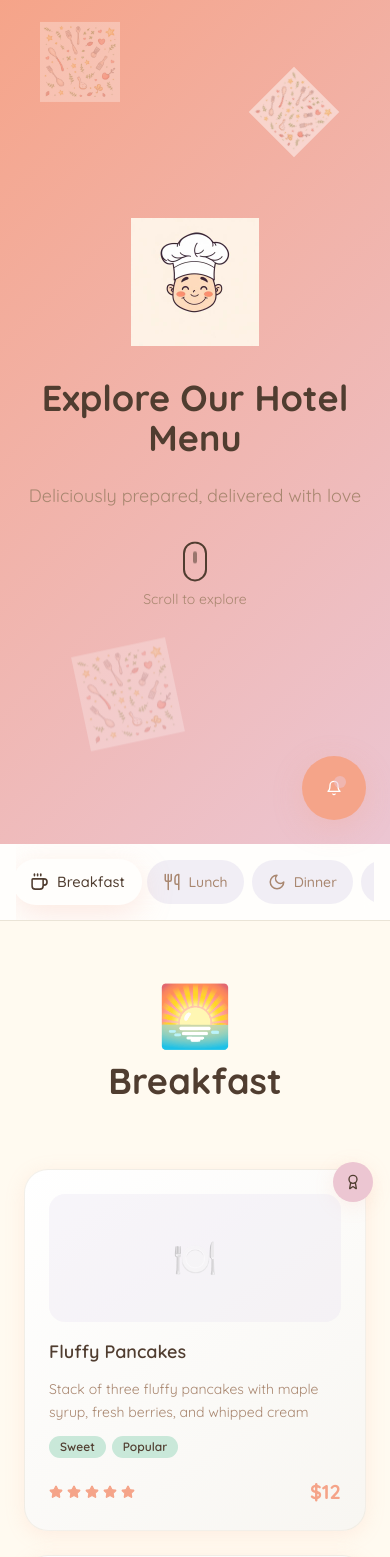
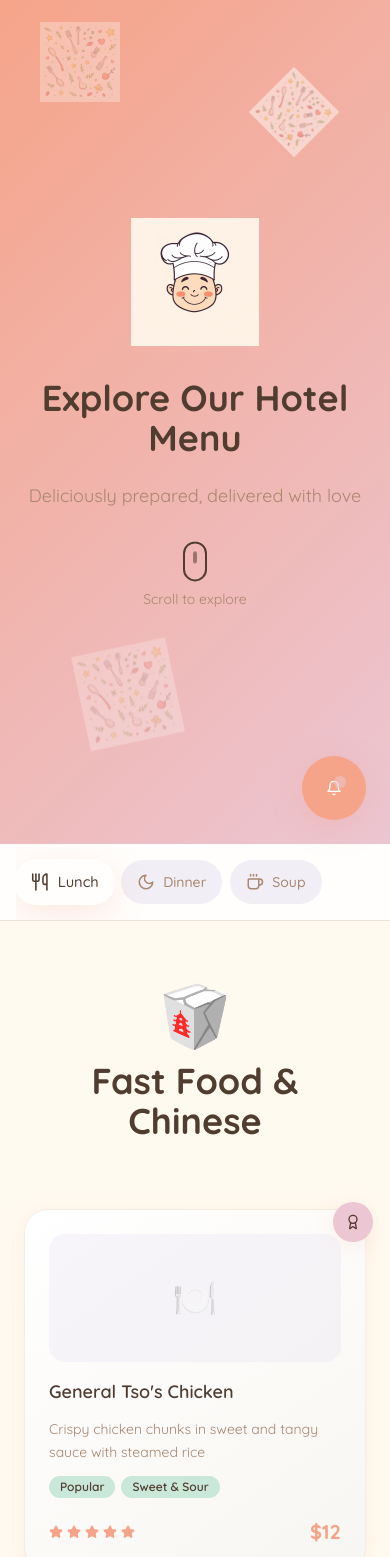
Before and after one commit to ThePaGeMan/doodle-dish-delight, a React (Vite) app: page / in a window 390 px wide. Shown: the top 1557 px of the page. Built offline with nearby package versions, Linux system fonts and the light colour scheme.

Commit message:
Update menu categories and responsiveness
Remove breakfast, desserts, and drinks categories. Add a soup category. Ensure mobile responsiveness for menu options.

```diff
--- a/src/components/MenuNavigation.tsx
+++ b/src/components/MenuNavigation.tsx
@@ -10,11 +10,9 @@ const MenuNavigation = ({ activeSection, onNavigate }: MenuNavigationProps) => {
   const [isSticky, setIsSticky] = useState(false);
 
   const menuCategories = [
-    { id: 'breakfast', name: 'Breakfast', icon: Coffee, color: 'menu-breakfast' },
     { id: 'lunch', name: 'Lunch', icon: Utensils, color: 'menu-lunch' },
     { id: 'dinner', name: 'Dinner', icon: Moon, color: 'menu-dinner' },
-    { id: 'desserts', name: 'Desserts', icon: IceCream, color: 'menu-dessert' },
-    { id: 'drinks', name: 'Drinks', icon: Wine, color: 'menu-drinks' },
+    { id: 'soup', name: 'Soup', icon: Coffee, color: 'menu-soup' },
   ];
 
   useEffect(() => {
--- a/src/data/menuData.ts
+++ b/src/data/menuData.ts
@@ -1,207 +1,122 @@
 export const menuData = {
-  breakfast: [
+  lunch: [
     {
-      name: "Fluffy Pancakes",
-      description: "Stack of three fluffy pancakes with maple syrup, fresh berries, and whipped cream",
+      name: "General Tso's Chicken",
+      description: "Crispy chicken chunks in sweet and tangy sauce with steamed rice",
       price: "$12",
-      tags: ["Sweet", "Popular"],
+      tags: ["Popular", "Sweet & Sour"],
       isChefsPick: true
     },
     {
-      name: "Avocado Toast Supreme",
-      description: "Sourdough toast topped with smashed avocado, poached egg, cherry tomatoes, and microgreens",
-      price: "$14",
-      tags: ["Healthy", "Instagram-worthy"],
-      isVegan: true
+      name: "Beef Lo Mein",
+      description: "Stir-fried noodles with tender beef, vegetables in savory sauce",
+      price: "$11",
+      tags: ["Noodles", "Beef"]
     },
     {
-      name: "Classic Eggs Benedict",
-      description: "Toasted English muffin with Canadian bacon, poached eggs, and house-made hollandaise sauce",
-      price: "$16",
-      tags: ["Classic", "Indulgent"]
+      name: "Kung Pao Chicken",
+      description: "Diced chicken with peanuts, vegetables and chili peppers",
+      price: "$10",
+      tags: ["Spicy", "Nuts"]
     },
     {
-      name: "Fresh Fruit Bowl",
-      description: "Seasonal fresh fruits with Greek yogurt, granola, and local honey drizzle",
-      price: "$10",
-      tags: ["Healthy", "Light"],
-      isVegan: true
+      name: "Sweet & Sour Pork",
+      description: "Crispy pork with bell peppers, pineapple in tangy sauce",
+      price: "$11",
+      tags: ["Sweet & Sour", "Pork"]
     },
     {
-      name: "Continental Breakfast",
-      description: "Assorted pastries, fresh fruit, yogurt, coffee, and orange juice",
-      price: "$18",
-      tags: ["Complete", "Traditional"]
+      name: "Chicken Fried Rice",
+      description: "Wok-fried rice with chicken, eggs, peas and carrots",
+      price: "$9",
+      tags: ["Rice", "Classic"]
     },
     {
-      name: "Green Smoothie Bowl",
-      description: "Spinach, banana, mango smoothie topped with chia seeds, coconut flakes, and granola",
-      price: "$11",
-      tags: ["Superfood", "Energizing"],
-      isVegan: true
-    }
-  ],
-  lunch: [
-    {
-      name: "Truffle Mushroom Risotto",
-      description: "Creamy arborio rice with wild mushrooms, truffle oil, parmesan, and fresh herbs",
-      price: "$24",
-      tags: ["Gourmet", "Vegetarian"],
-      isChefsPick: true
-    },
-    {
-      name: "Grilled Salmon Salad",
-      description: "Atlantic salmon on mixed greens with quinoa, cherry tomatoes, and lemon vinaigrette",
-      price: "$22",
-      tags: ["Healthy", "Protein-rich"]
-    },
-    {
-      name: "Artisan Burger",
-      description: "House-made beef patty with aged cheddar, caramelized onions, and truffle fries",
-      price: "$19",
-      tags: ["Comfort Food", "Popular"]
-    },
-    {
-      name: "Mediterranean Bowl",
-      description: "Quinoa, hummus, roasted vegetables, olives, feta cheese, and tahini dressing",
-      price: "$16",
-      tags: ["Healthy", "Mediterranean"],
-      isVegan: true
-    },
-    {
-      name: "Caesar Wrap",
-      description: "Grilled chicken, romaine lettuce, parmesan, and caesar dressing in a spinach wrap",
-      price: "$14",
-      tags: ["Light", "Portable"]
-    },
-    {
-      name: "Lobster Roll",
-      description: "Fresh lobster meat with lemon mayo on a toasted brioche roll, served with chips",
-      price: "$28",
-      tags: ["Seafood", "Premium"],
+      name: "Orange Chicken",
+      description: "Battered chicken in citrus glaze with steamed broccoli",
+      price: "$12",
+      tags: ["Citrus", "Popular"],
       isChefsPick: true
     }
   ],
   dinner: [
     {
-      name: "Wagyu Beef Tenderloin",
-      description: "Premium wagyu with roasted vegetables, truffle mashed potatoes, and red wine jus",
-      price: "$65",
-      tags: ["Premium", "Signature"],
+      name: "Peking Duck",
+      description: "Traditional roasted duck with pancakes, cucumber and hoisin sauce",
+      price: "$25",
+      tags: ["Premium", "Traditional"],
       isChefsPick: true
     },
     {
-      name: "Pan-Seared Duck Breast",
-      description: "Crispy duck breast with cherry gastrique, wild rice, and seasonal vegetables",
-      price: "$38",
-      tags: ["Gourmet", "Seasonal"]
+      name: "Mongolian Beef",
+      description: "Tender beef with onions and scallions in savory sauce",
+      price: "$16",
+      tags: ["Beef", "Savory"]
     },
     {
-      name: "Seafood Paella",
-      description: "Traditional Spanish paella with prawns, mussels, calamari, and saffron rice",
-      price: "$32",
-      tags: ["Spanish", "Sharing"]
+      name: "Honey Walnut Shrimp",
+      description: "Crispy shrimp with candied walnuts and creamy sauce",
+      price: "$18",
+      tags: ["Seafood", "Sweet"]
     },
     {
-      name: "Lamb Rack Provençal",
-      description: "Herb-crusted rack of lamb with ratatouille and rosemary jus",
-      price: "$42",
-      tags: ["French", "Elegant"]
+      name: "Mapo Tofu",
+      description: "Silky tofu in spicy Sichuan sauce with ground pork",
+      price: "$14",
+      tags: ["Spicy", "Tofu"],
+      isVegan: true
     },
     {
-      name: "Vegetarian Tasting Menu",
-      description: "Chef's selection of five seasonal vegetarian courses with wine pairings",
-      price: "$55",
-      tags: ["Tasting", "Seasonal"],
-      isVegan: true,
+      name: "Szechuan Fish",
+      description: "Fresh fish fillet in spicy Szechuan peppercorn sauce",
+      price: "$20",
+      tags: ["Spicy", "Fish"]
+    },
+    {
+      name: "Char Siu Pork",
+      description: "BBQ pork with steamed rice and Asian vegetables",
+      price: "$15",
+      tags: ["BBQ", "Traditional"]
+    }
+  ],
+  soup: [
+    {
+      name: "Hot & Sour Soup",
+      description: "Traditional soup with tofu, mushrooms, and bamboo shoots",
+      price: "$6",
+      tags: ["Spicy", "Traditional"],
       isChefsPick: true
     },
     {
-      name: "Blackened Mahi-Mahi",
-      description: "Cajun-spiced mahi-mahi with coconut rice, plantains, and mango salsa",
-      price: "$26",
-      tags: ["Tropical", "Spiced"]
-    }
-  ],
-  desserts: [
-    {
-      name: "Chocolate Lava Cake",
-      description: "Warm chocolate cake with molten center, vanilla ice cream, and raspberry coulis",
-      price: "$12",
-      tags: ["Chocolate", "Warm"],
-      isChefsPick: true
+      name: "Wonton Soup",
+      description: "Pork and shrimp wontons in clear chicken broth",
+      price: "$8",
+      tags: ["Comfort", "Dumplings"]
     },
     {
-      name: "Crème Brûlée Trio",
-      description: "Classic vanilla, lavender honey, and espresso crème brûlée with caramelized sugar",
-      price: "$14",
-      tags: ["Classic", "French"]
+      name: "Egg Drop Soup",
+      description: "Silky egg ribbons in seasoned chicken broth",
+      price: "$5",
+      tags: ["Light", "Classic"]
     },
     {
-      name: "Tiramisu",
-      description: "Traditional Italian tiramisu with mascarpone, coffee, and cocoa dust",
-      price: "$10",
-      tags: ["Italian", "Coffee"]
+      name: "Seafood Corn Soup",
+      description: "Creamy soup with crab meat, shrimp and sweet corn",
+      price: "$9",
+      tags: ["Seafood", "Creamy"]
     },
     {
-      name: "Seasonal Fruit Tart",
-      description: "Pastry shell with vanilla custard and fresh seasonal fruits",
-      price: "$11",
-      tags: ["Fresh", "Seasonal"]
+      name: "Winter Melon Soup",
+      description: "Clear soup with winter melon, ham and dried scallops",
+      price: "$7",
+      tags: ["Light", "Traditional"]
     },
     {
-      name: "Gelato Selection",
-      description: "Three scoops of house-made gelato: pistachio, salted caramel, and berry sorbet",
-      price: "$9",
-      tags: ["Frozen", "Light"],
-      isVegan: true
-    },
-    {
-      name: "Cheese Board",
-      description: "Selection of artisan cheeses with fig jam, nuts, and artisan crackers",
-      price: "$18",
-      tags: ["Savory", "Sharing"]
-    }
-  ],
-  drinks: [
-    {
-      name: "Signature Hotel Cocktail",
-      description: "House special with premium gin, elderflower, cucumber, and fresh lime",
-      price: "$16",
-      tags: ["Signature", "Refreshing"],
+      name: "Tom Yum Soup",
+      description: "Spicy Thai soup with shrimp, mushrooms and lemongrass",
+      price: "$8",
+      tags: ["Spicy", "Thai"],
       isChefsPick: true
-    },
-    {
-      name: "Wine Selection",
-      description: "Curated selection of local and international wines by the glass or bottle",
-      price: "$8-45",
-      tags: ["Wine", "Varied"]
-    },
-    {
-      name: "Craft Beer Flight",
-      description: "Selection of four local craft beers in tasting portions",
-      price: "$18",
-      tags: ["Beer", "Local"]
-    },
-    {
-      name: "Fresh Juice Blend",
-      description: "Daily selection of cold-pressed juices with seasonal fruits and vegetables",
-      price: "$8",
-      tags: ["Healthy", "Fresh"],
-      isVegan: true
-    },
-    {
-      name: "Artisan Coffee",
-      description: "Single-origin coffee roasted in-house, available as espresso, drip, or specialty drinks",
-      price: "$4-7",
-      tags: ["Coffee", "Local"]
-    },
-    {
-      name: "Herbal Tea Collection",
-      description: "Premium loose-leaf teas including chamomile, peppermint, and exotic blends",
-      price: "$5",
-      tags: ["Tea", "Calming"],
-      isVegan: true
     }
   ]
 };
--- a/src/index.css
+++ b/src/index.css
@@ -44,11 +44,9 @@
     --ring: 15 85% 75%; /* peach ring */
 
     /* Custom Hotel Menu Colors */
-    --menu-breakfast: 45 90% 80%; /* sunny yellow */
     --menu-lunch: 120 40% 80%; /* fresh green */
     --menu-dinner: 25 60% 75%; /* warm orange */
-    --menu-dessert: 300 45% 85%; /* sweet purple */
-    --menu-drinks: 200 60% 80%; /* cool blue */
+    --menu-soup: 45 100% 85%; /* warm golden */
 
     /* Gradients */
     --gradient-hero: linear-gradient(135deg, hsl(15 85% 75%), hsl(340 50% 85%));
--- a/src/pages/Index.tsx
+++ b/src/pages/Index.tsx
@@ -7,7 +7,7 @@ import MenuFooter from '@/components/MenuFooter';
 import { menuData } from '@/data/menuData';
 
 const Index = () => {
-  const [activeSection, setActiveSection] = useState('breakfast');
+  const [activeSection, setActiveSection] = useState('lunch');
 
   // Intersection Observer to track active section
   useEffect(() => {
@@ -26,7 +26,7 @@ const Index = () => {
     }, observerOptions);
 
     // Observe all menu sections
-    const sections = ['breakfast', 'lunch', 'dinner', 'desserts', 'drinks'];
+    const sections = ['lunch', 'dinner', 'soup'];
     sections.forEach((sectionId) => {
       const element = document.getElementById(sectionId);
       if (element) {
@@ -61,43 +61,27 @@ const Index = () => {
 
       {/* Menu Sections */}
       <MenuSection
-        id="breakfast"
-        title="Breakfast"
-        emoji="🌅"
-        items={menuData.breakfast}
-        bgColor="menu-breakfast"
-      />
-
-      <MenuSection
         id="lunch"
-        title="Lunch"
-        emoji="🥗"
+        title="Fast Food & Chinese"
+        emoji="🥡"
         items={menuData.lunch}
         bgColor="menu-lunch"
       />
 
       <MenuSection
         id="dinner"
-        title="Dinner"
-        emoji="🌙"
+        title="Dinner Specials"
+        emoji="🍜"
         items={menuData.dinner}
         bgColor="menu-dinner"
       />
 
       <MenuSection
-        id="desserts"
-        title="Desserts"
-        emoji="🍰"
-        items={menuData.desserts}
-        bgColor="menu-dessert"
-      />
-
-      <MenuSection
-        id="drinks"
-        title="Drinks"
-        emoji="🍹"
-        items={menuData.drinks}
-        bgColor="menu-drinks"
+        id="soup"
+        title="Soups"
+        emoji="🍲"
+        items={menuData.soup}
+        bgColor="menu-soup"
       />
 
       {/* Footer */}
```
